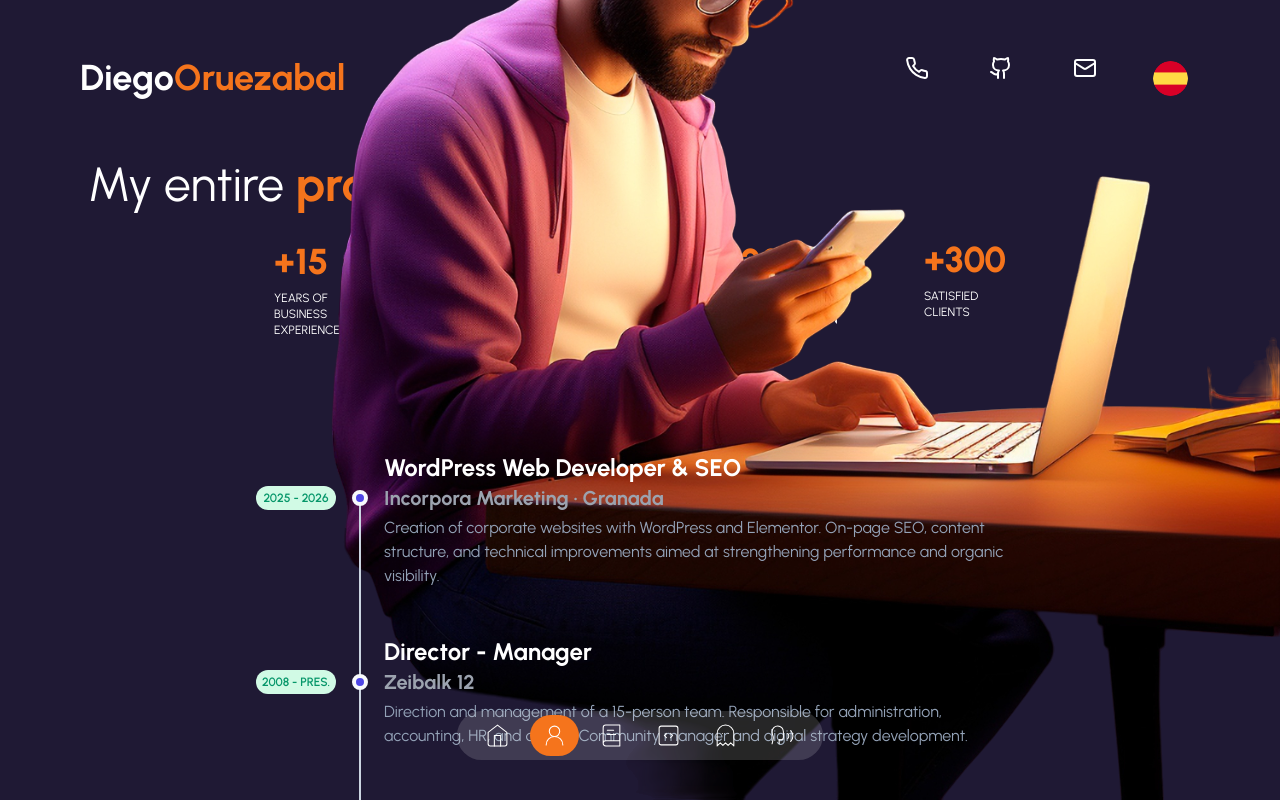
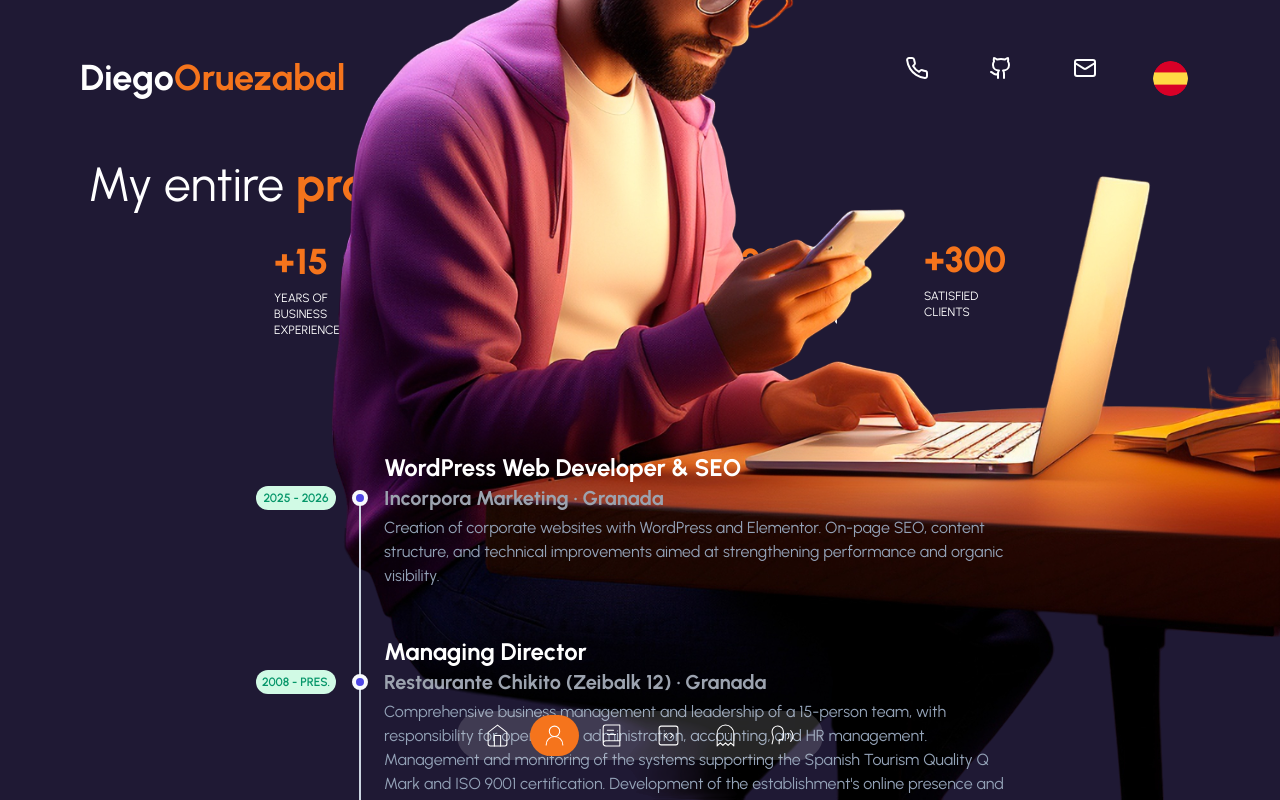
Before and after one commit to Diego-Oruezabal/portfolio-diego, a Next.js app: page /en/about-me in a window 1280 px wide. Shown: the top 800 px of the page. Built offline with nearby package versions, Linux system fonts and the light colour scheme.

Commit message:
Mejora la experiencia en Restaurante Chikito

```diff
--- a/data.tsx
+++ b/data.tsx
@@ -122,9 +122,9 @@ export const dataAboutPage = [
     },
     {
         id: 1,
-        title: "Director - Gerente",
-        subtitle: "Zeibalk 12",
-        description: "Dirección y gestión de un equipo de 15 personas. Responsable de administración, contabilidad, laboral y calidad. Community manager y desarrollo de estrategias digitales.",
+        title: "Director gerente",
+        subtitle: "Restaurante Chikito (Zeibalk 12) · Granada",
+        description: "Dirección integral del negocio y liderazgo de un equipo de 15 personas, con responsabilidad sobre operaciones, administración, contabilidad y gestión laboral. Gestión y seguimiento de los sistemas vinculados a la Q de Calidad Turística y a la certificación ISO 9001. Impulso de la presencia online y desarrollo de aplicaciones propias para digitalizar procesos internos, incluido el control horario y la gestión de asistencias.",
         date: "2008 - Act. ",
     },
     {
@@ -169,10 +169,10 @@ export const dataAboutPageEn = [
   },
   {
     id: 1,
-    title: "Director - Manager",
-    subtitle: "Zeibalk 12",
+    title: "Managing Director",
+    subtitle: "Restaurante Chikito (Zeibalk 12) · Granada",
     description:
-      "Direction and management of a 15-person team. Responsible for administration, accounting, HR, and quality. Community manager and digital strategy development.",
+      "Comprehensive business management and leadership of a 15-person team, with responsibility for operations, administration, accounting, and HR management. Management and monitoring of the systems supporting the Spanish Tourism Quality Q Mark and ISO 9001 certification. Development of the establishment's online presence and proprietary applications to digitalize internal processes, including time tracking and attendance management.",
     date: "2008 - Pres.",
   },
   {
```
